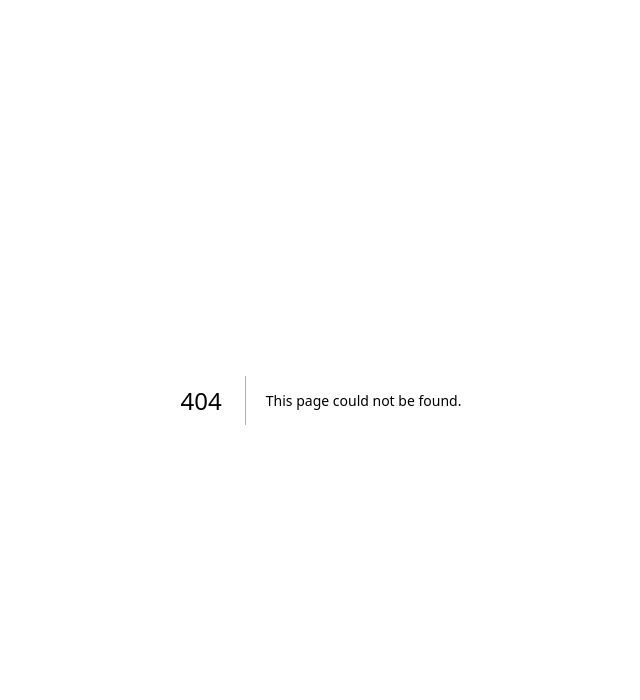
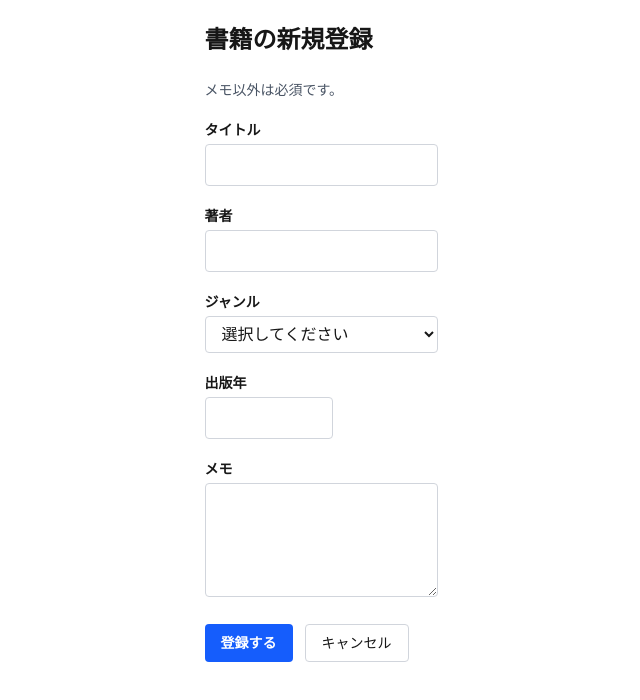
Before and after one commit to hiroshees/next-vitest-lab, a Next.js app: page /books/new in a window 1280 px wide. Before the commit this address had no page. Shown: the top 700 px of the page, without its empty margins (319-959 px from the left). Built offline with nearby package versions, Linux system fonts and the light colour scheme.

Commit message:
added book create

```diff
--- /dev/null
+++ b/src/app/books/new/page.tsx
@@ -0,0 +1,14 @@
+import type { Metadata } from 'next';
+import { createBookAction } from '@/features/books/actions';
+import { BookForm } from '@/features/books/BookForm';
+
+export const metadata: Metadata = { title: '書籍の新規登録' };
+
+export default function NewBookPage() {
+  return (
+    <main className="mx-auto max-w-2xl space-y-6 p-6">
+      <h1 className="text-2xl font-bold">書籍の新規登録</h1>
+      <BookForm action={createBookAction} submitLabel="登録する" />
+    </main>
+  );
+}
--- /dev/null
+++ b/src/features/books/BookForm.tsx
@@ -0,0 +1,176 @@
+'use client';
+
+import Link from 'next/link';
+import { type ReactNode, useActionState, useId } from 'react';
+import {
+  type BookErrors,
+  type BookFormState,
+  type BookFormValues,
+  GENRES,
+} from './validateBook';
+
+type Props = {
+  action: (state: BookFormState, formData: FormData) => Promise<BookFormState>;
+  submitLabel: '登録する' | '更新する';
+  initialValues?: BookFormValues;
+};
+
+const EMPTY_VALUES: BookFormValues = {
+  title: '',
+  author: '',
+  genre: '',
+  publishedYear: '',
+  memo: '',
+};
+
+const initialState: BookFormState = { status: 'idle' };
+
+const inputClass =
+  'w-full rounded border border-gray-300 px-3 py-2 aria-invalid:border-red-600 aria-invalid:bg-red-50';
+
+type FieldA11y = {
+  id: string;
+  'aria-invalid': true | undefined;
+  'aria-describedby': string | undefined;
+};
+
+function Field({
+  label,
+  error,
+  children,
+}: {
+  label: string;
+  error?: string;
+  children: (a11y: FieldA11y) => ReactNode;
+}) {
+  const id = useId();
+  const errorId = `${id}-error`;
+
+  return (
+    <div className="space-y-1">
+      <label htmlFor={id} className="block text-sm font-semibold">
+        {label}
+      </label>
+      {children({
+        id,
+        'aria-invalid': error ? true : undefined,
+        'aria-describedby': error ? errorId : undefined,
+      })}
+      {error && (
+        <p id={errorId} className="text-sm text-red-700">
+          {error}
+        </p>
+      )}
+    </div>
+  );
+}
+
+export function BookForm({
+  action,
+  submitLabel,
+  initialValues = EMPTY_VALUES,
+}: Props) {
+  const [state, formAction, isPending] = useActionState(action, initialState);
+
+  // エラーのときは入力した値を、それ以外は初期値を表示する
+  const values = state.status === 'error' ? state.values : initialValues;
+  const errors: BookErrors = state.status === 'error' ? state.errors : {};
+
+  return (
+    <form action={formAction} noValidate className="space-y-5">
+      <p className="text-sm text-gray-600">メモ以外は必須です。</p>
+
+      {errors.form && (
+        <p
+          role="alert"
+          className="rounded border border-red-300 bg-red-50 px-4 py-2 text-sm text-red-800"
+        >
+          {errors.form}
+        </p>
+      )}
+
+      <Field label="タイトル" error={errors.title}>
+        {(a11y) => (
+          <input
+            {...a11y}
+            name="title"
+            type="text"
+            defaultValue={values.title}
+            className={inputClass}
+          />
+        )}
+      </Field>
+
+      <Field label="著者" error={errors.author}>
+        {(a11y) => (
+          <input
+            {...a11y}
+            name="author"
+            type="text"
+            defaultValue={values.author}
+            className={inputClass}
+          />
+        )}
+      </Field>
+
+      <Field label="ジャンル" error={errors.genre}>
+        {(a11y) => (
+          <select
+            {...a11y}
+            name="genre"
+            defaultValue={values.genre}
+            className={inputClass}
+          >
+            <option value="">選択してください</option>
+            {GENRES.map((genre) => (
+              <option key={genre} value={genre}>
+                {genre}
+              </option>
+            ))}
+          </select>
+        )}
+      </Field>
+
+      <Field label="出版年" error={errors.publishedYear}>
+        {(a11y) => (
+          <input
+            {...a11y}
+            name="publishedYear"
+            type="text"
+            inputMode="numeric"
+            defaultValue={values.publishedYear}
+            className={`${inputClass} max-w-32`}
+          />
+        )}
+      </Field>
+
+      <Field label="メモ" error={errors.memo}>
+        {(a11y) => (
+          <textarea
+            {...a11y}
+            name="memo"
+            rows={4}
+            defaultValue={values.memo}
+            className={inputClass}
+          />
+        )}
+      </Field>
+
+      <div className="flex gap-3">
+        <button
+          type="submit"
+          disabled={isPending}
+          className="rounded bg-blue-600 px-4 py-2 text-sm font-semibold text-white hover:bg-blue-700 disabled:cursor-not-allowed disabled:opacity-50"
+        >
+          {submitLabel}
+        </button>
+        <Link
+          href="/books"
+          className="rounded border border-gray-300 px-4 py-2 text-sm hover:bg-gray-50"
+        >
+          キャンセル
+        </Link>
+      </div>
+    </form>
+  );
+}
--- /dev/null
+++ b/src/features/books/actions.ts
@@ -0,0 +1,28 @@
+'use server';
+
+import { revalidatePath } from 'next/cache';
+import { redirect } from 'next/navigation';
+import { insertBook } from './repository';
+import {
+  type BookFormState,
+  toBookFormValues,
+  validateBook,
+} from './validateBook';
+
+export async function createBookAction(
+  _prevState: BookFormState,
+  formData: FormData,
+): Promise<BookFormState> {
+  const values = toBookFormValues(formData);
+  const result = validateBook(values);
+
+  if (!result.ok) {
+    // 入力した値も返して、画面に残す
+    return { status: 'error', errors: result.errors, values };
+  }
+
+  insertBook(result.data);
+  revalidatePath('/books');
+  // redirect は内部で例外を投げて画面を移動させる。try/catch の中に書かないこと
+  redirect('/books?message=created');
+}
--- a/src/features/books/validateBook.ts
+++ b/src/features/books/validateBook.ts
@@ -29,3 +29,93 @@ export type BookErrors = Partial<Record<keyof BookFormValues | 'form', string>>;
 export type BookFormState =
   | { status: 'idle' }
   | { status: 'error'; errors: BookErrors; values: BookFormValues };
+
+const TITLE_MAX = 100;
+const AUTHOR_MAX = 50;
+const MEMO_MAX = 500;
+const YEAR_MIN = 1900;
+
+function isGenre(value: string): value is Genre {
+  return (GENRES as readonly string[]).includes(value);
+}
+
+/** FormData から、フォームの値（すべて文字列）を取り出す。項目がなければ空文字 */
+export function toBookFormValues(formData: FormData): BookFormValues {
+  const get = (name: keyof BookFormValues) => {
+    const value = formData.get(name);
+    return typeof value === 'string' ? value : '';
+  };
+  return {
+    title: get('title'),
+    author: get('author'),
+    genre: get('genre'),
+    publishedYear: get('publishedYear'),
+    memo: get('memo'),
+  };
+}
+
+/**
+ * 書籍の入力値をチェックする。
+ * currentYear はテストで年を固定できるよう引数にしている。
+ */
+export function validateBook(
+  values: BookFormValues,
+  currentYear: number = new Date().getFullYear(),
+): { ok: true; data: BookData } | { ok: false; errors: BookErrors } {
+  const title = values.title.trim();
+  const author = values.author.trim();
+  const genre = values.genre.trim();
+  const yearText = values.publishedYear.trim();
+  const memo = values.memo.trim();
+
+  const errors: BookErrors = {};
+
+  if (!title) {
+    errors.title = 'タイトルを入力してください';
+  } else if (title.length > TITLE_MAX) {
+    errors.title = `タイトルは${TITLE_MAX}文字以内で入力してください`;
+  }
+
+  if (!author) {
+    errors.author = '著者を入力してください';
+  } else if (author.length > AUTHOR_MAX) {
+    errors.author = `著者は${AUTHOR_MAX}文字以内で入力してください`;
+  }
+
+  if (!genre) {
+    errors.genre = 'ジャンルを選択してください';
+  } else if (!isGenre(genre)) {
+    errors.genre = 'ジャンルの値が正しくありません';
+  }
+
+  if (!yearText) {
+    errors.publishedYear = '出版年を入力してください';
+  } else if (!/^-?\d+$/.test(yearText)) {
+    errors.publishedYear = '出版年は整数で入力してください';
+  } else {
+    const year = Number(yearText);
+    if (year < YEAR_MIN || year > currentYear) {
+      errors.publishedYear = `出版年は${YEAR_MIN}年から今年までで入力してください`;
+    }
+  }
+
+  if (memo.length > MEMO_MAX) {
+    errors.memo = `メモは${MEMO_MAX}文字以内で入力してください`;
+  }
+
+  if (Object.keys(errors).length > 0) {
+    return { ok: false, errors };
+  }
+
+  return {
+    ok: true,
+    // ここに来るときは isGenre のチェックを通っている
+    data: {
+      title,
+      author,
+      genre: genre as Genre,
+      publishedYear: Number(yearText),
+      memo,
+    },
+  };
+}
```
